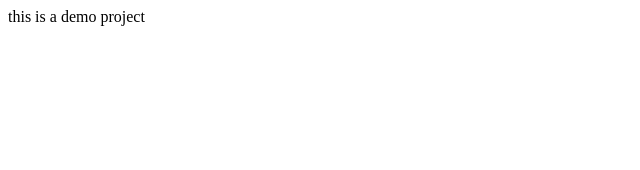
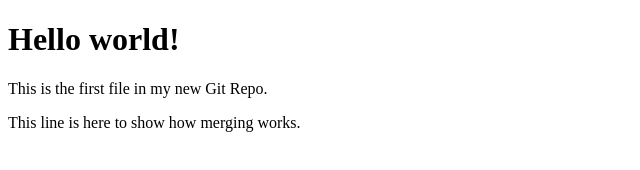
Before and after one commit to shivanidwivedi10/hello-world, a plain HTML site: page index.html in a window 1280 px wide. Shown: the whole page, without its empty margins (0-640 px from the left). Drawn offline with Linux system fonts and the light colour scheme.

Commit message:
Update index.html

```diff
--- a/index.html
+++ b/index.html
@@ -1,4 +1,14 @@
+
+<!DOCTYPE html>
 <html>
-<head><title>hello world</title>
-<body>this is a demo project</body></head>
+<head>
+<title>Hello World!</title>
+</head>
+<body>
+
+<h1>Hello world!</h1>
+
+<p>This is the first file in my new Git Repo.</p>
+<p>This line is here to show how merging works.</p>
+</body>
 </html>
```
